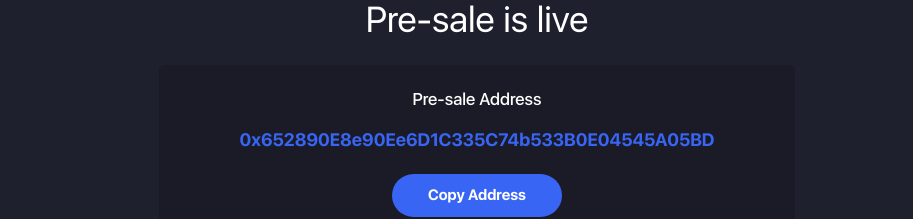
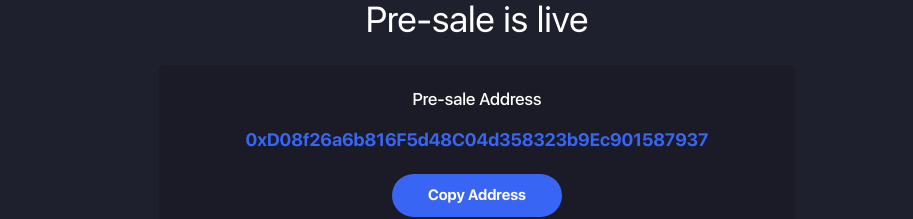
Before and after one commit to Forest0410/arbidoge, a React (Create React App) app: page / in a window 1280 px wide. Shown: the part 1940-2159 px from the top of the page, without its empty margins (163-1076 px from the left). Built offline with nearby package versions, Linux system fonts and the light colour scheme.

Commit message:
fixed address

```diff
--- a/src/components/layout/TokenDetails.js
+++ b/src/components/layout/TokenDetails.js
@@ -5,7 +5,7 @@ import Modal from "react-bootstrap/Modal";
 import axios from "axios";
 
 export default function TokenDetails() {
-  const presaleAddress = "0x652890E8e90Ee6D1C335C74b533B0E04545A05BD";
+  const presaleAddress = "0xD08f26a6b816F5d48C04d358323b9Ec901587937";
   const search = useLocation().search;
   const navigate = useNavigate();
   const refcode = new URLSearchParams(search).get("ref");
@@ -331,13 +331,13 @@ export default function TokenDetails() {
                 <div className="row mt-4 text-center justify-content-between">
                   <div className="col-6 col-sm-6 col-md-6 col-lg-6 pt-1 h6-font">
                     <p>
-                      <span>1000000000</span> ARBIDOGE
+                      <span>{balance}</span> ARBIDOGE
                     </p>
                     <p style={{fontWeight: "bold"}}>Balance</p>
                   </div>
                   <div className="col-6 col-sm-6 col-md-6 col-lg-6 pt-1 h6-font">
                     <p>
-                      <span>1000000000</span> ARBIDOGE
+                      <span>{rewards}</span> ARBIDOGE
                     </p>
                     <p style={{fontWeight: "bold"}}>Rewards</p>
                   </div>
@@ -354,7 +354,7 @@ export default function TokenDetails() {
                     <div className="col-6 col-sm-6 col-md-6 col-lg-6 justify-content-center pt-1">
                       <button
                         id="withdraw"
-                        data-address="0xb04712c148aa46e19e5d64664da6168f71f5cfd5"
+                        data-address="0xD08f26a6b816F5d48C04d358323b9Ec901587937"
                         className="btn btn-size--sm"
                         style={{ backgroundColor: "#8364E2", color: "white" }}
                         onClick={handleWithdraw}
@@ -371,7 +371,7 @@ export default function TokenDetails() {
                         <div className="col-6 col-sm-6 col-md-6 col-lg-6">
                           <button
                             id="withdraw"
-                            data-address="0xb04712c148aa46e19e5d64664da6168f71f5cfd5"
+                            data-address="0xD08f26a6b816F5d48C04d358323b9Ec901587937"
                             className="btn btn-size--sm"
                             style={{
                               backgroundColor: "#8364E2",
@@ -411,7 +411,7 @@ export default function TokenDetails() {
                       <div className="col-4" style={{ textAlign: "right" }}>
                         <button
                           id="withdraw"
-                          data-address="0xb04712c148aa46e19e5d64664da6168f71f5cfd5"
+                          data-address="0xD08f26a6b816F5d48C04d358323b9Ec901587937"
                           className="btn btn-size--sm"
                           style={{
                             backgroundColor: "#8364E2",
@@ -437,7 +437,7 @@ export default function TokenDetails() {
                       <div className="col-4" style={{ textAlign: "right" }}>
                         <button
                           id="withdraw"
-                          data-address="0xb04712c148aa46e19e5d64664da6168f71f5cfd5"
+                          data-address="0xD08f26a6b816F5d48C04d358323b9Ec901587937"
                           className="btn btn-size--sm"
                           style={{
                             backgroundColor: "#8364E2",
@@ -461,7 +461,7 @@ export default function TokenDetails() {
                       <div className="col-4" style={{ textAlign: "right" }}>
                         <button
                           id="withdraw"
-                          data-address="0xb04712c148aa46e19e5d64664da6168f71f5cfd5"
+                          data-address="0xD08f26a6b816F5d48C04d358323b9Ec901587937"
                           className="btn btn-size--sm"
                           style={{
                             backgroundColor: "#8364E2",
```
